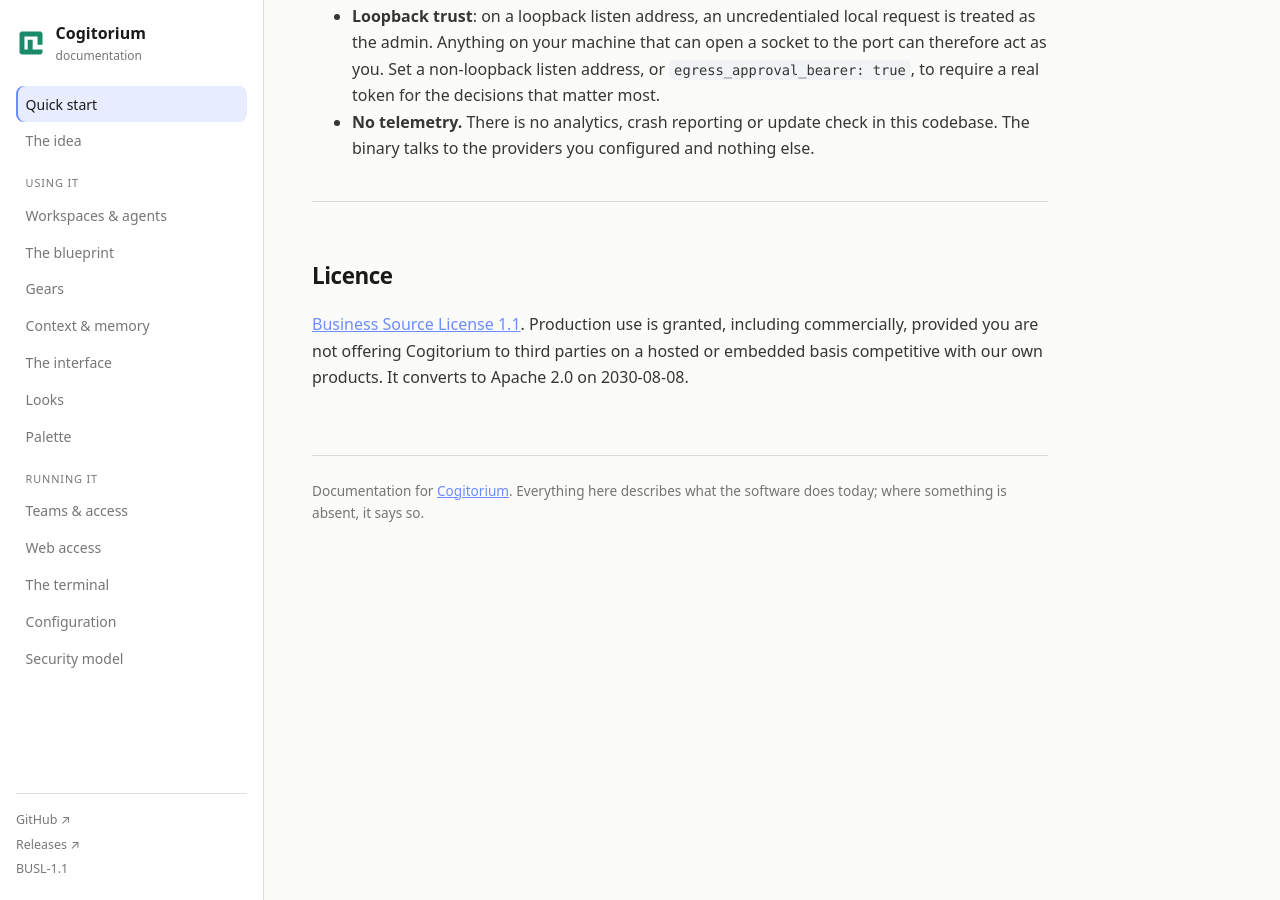
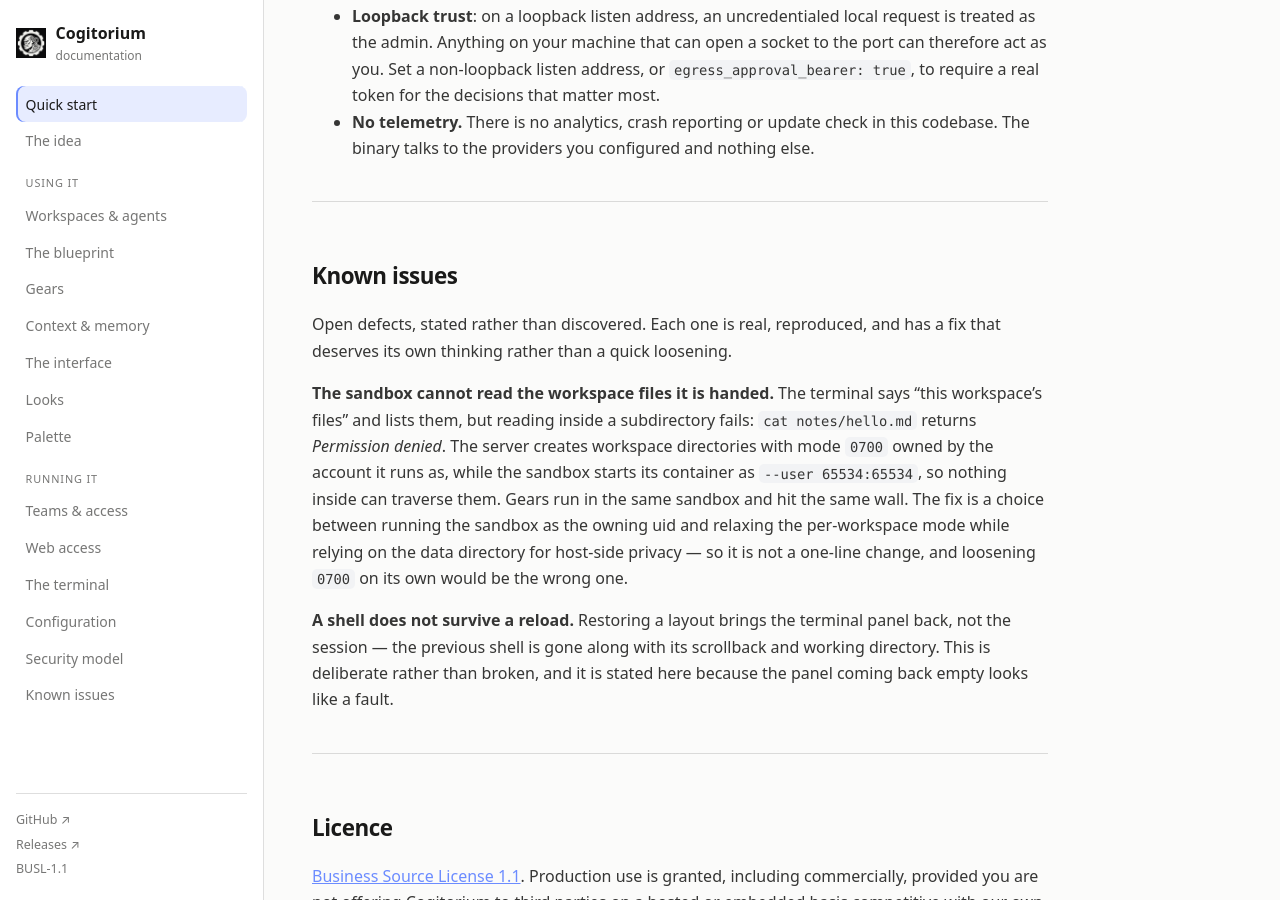
Before and after one commit to orkcom-tech/cogitorium, a Jekyll site: the page built from docs/index.md, in a window 1280 px wide and 900 px high, scrolled down 14974 px. Built offline with Jekyll 4.4.1, drawn with Linux system fonts in a browser that asks for light colours.

Commit message:
Adopt the supplied ORK medallion as the icon, and write down the open defects
The icon is now the logo you gave me rather than one I designed. What ships is
derived from that file mechanically and drawn only where a raster cannot go.

The artwork is cropped to the medallion: the ink is found, the band above the
wordmark is taken, and sampling is clamped to it — squaring a crop wider than
it is tall reaches BELOW the band, and below the band is the wordmark, which is
what the crop was for. Type under a mark is unreadable at icon sizes and the
app already has its own wordmark beside the mark.

It keeps its own ground. As bare alpha the white medallion is invisible the
moment the surface behind it is light, measured on #f5f5f5; composited onto the
logo's own near-black it reads on any dock, tab strip or wallpaper. That is
what an app icon normally is — a mark that brings its own tile.

Below about 48px the illustration stops being an illustration. Averaging turns
the face into grey haze; thresholding turns it into speckle; a morphological
reduction merged the head into the shoulder and produced a blob. All three were
tried and looked at. So the small tiers are a drawing: the gear ring and the
head in profile, with the small gears and the C dropped. Three features and no
more — a cranium, one notch for brow and snout, a jutting jaw — because at
fifteen pixels a fourth feature is not a feature, it is noise, which the first
attempt demonstrated by reading as a scribble.

The favicon is that drawing at 16, 32 and 48. The apple-touch, manifest and
large tiers are the artwork on its ground. No SVG favicon: a browser that
understands one prefers it at every size, and the only vector here is the
reduced form, so a 256px tab would get the 16px drawing.

In the interface the reduced mark is a mask in currentColor, so it takes the
palette's accent — mint in Instrument, brighter in Canvas-first. Out in the
dock there is no accent to inherit, which is why those carry their own colour.
The full logo, wordmark and all, opens the README and heads the docs sidebar.

And the open defects are written down rather than left to be discovered: the
sandbox cannot read the workspace files it is handed (0700 owned by the server
against a container running as 65534, which gears hit too), and a shell does
not survive a reload. Both are in the README and have their own section in the
documentation.

Co-Authored-By: Claude Fable 5 <noreply@anthropic.com>

```diff
--- a/docs/_layouts/default.html
+++ b/docs/_layouts/default.html
@@ -8,8 +8,8 @@
     <meta property="og:title" content="{{ page.title | default: site.title }}" />
     <meta property="og:description" content="{{ page.description | default: site.description }}" />
     <meta property="og:type" content="website" />
-    <link rel="icon" type="image/svg+xml" href="{{ '/assets/icon.svg' | relative_url }}" />
     <link rel="icon" sizes="16x16 32x32 48x48" href="{{ '/assets/favicon.ico' | relative_url }}" />
+    <link rel="icon" type="image/png" sizes="256x256" href="{{ '/assets/icon.png' | relative_url }}" />
     <link rel="stylesheet" href="{{ '/assets/docs.css' | relative_url }}" />
   </head>
   <body>
@@ -19,7 +19,7 @@
 
     <aside class="sidebar" id="sidebar">
       <a class="brand" href="{{ '/' | relative_url }}">
-        <img class="mark" src="{{ '/assets/icon.svg' | relative_url }}" alt="" width="30" height="30" />
+        <img class="mark" src="{{ '/assets/icon.png' | relative_url }}" alt="" width="30" height="30" />
         <span>
           Cogitorium
           <small>documentation</small>
@@ -45,6 +45,7 @@
         <a href="#the-terminal">The terminal</a>
         <a href="#configuration-reference">Configuration</a>
         <a href="#security-model">Security model</a>
+        <a href="#known-issues">Known issues</a>
       </nav>
 
       <div class="side-foot">
--- a/docs/index.md
+++ b/docs/index.md
@@ -403,6 +403,29 @@ What is actually true, without softening:
 
 ---
 
+## Known issues
+
+Open defects, stated rather than discovered. Each one is real, reproduced, and
+has a fix that deserves its own thinking rather than a quick loosening.
+
+**The sandbox cannot read the workspace files it is handed.** The terminal says
+"this workspace's files" and lists them, but reading inside a subdirectory
+fails: `cat notes/hello.md` returns *Permission denied*. The server creates
+workspace directories with mode `0700` owned by the account it runs as, while
+the sandbox starts its container as `--user 65534:65534`, so nothing inside can
+traverse them. Gears run in the same sandbox and hit the same wall. The fix is a
+choice between running the sandbox as the owning uid and relaxing the
+per-workspace mode while relying on the data directory for host-side privacy —
+so it is not a one-line change, and loosening `0700` on its own would be the
+wrong one.
+
+**A shell does not survive a reload.** Restoring a layout brings the terminal
+panel back, not the session — the previous shell is gone along with its
+scrollback and working directory. This is deliberate rather than broken, and it
+is stated here because the panel coming back empty looks like a fault.
+
+---
+
 ## Licence
 
 [Business Source License 1.1](https://github.com/orkcom-tech/cogitorium/blob/main/LICENSE).
```
Also changed, not shown: web/index.html (+8 -6 lines), web/src/styles/brand.ts (+11 -8 lines), README.md, brand/cogitorium-logo.png (added), docs/assets/favicon.ico, docs/assets/icon.png (added), docs/assets/icon.svg (deleted), docs/assets/logo.png (added), web/public/apple-touch-icon.png, web/public/favicon.ico, web/public/icon-192.png, web/public/icon-256.png (added), web/public/icon-512.png, web/public/icon-mark.svg (added), 3 more files, 1 other file.
